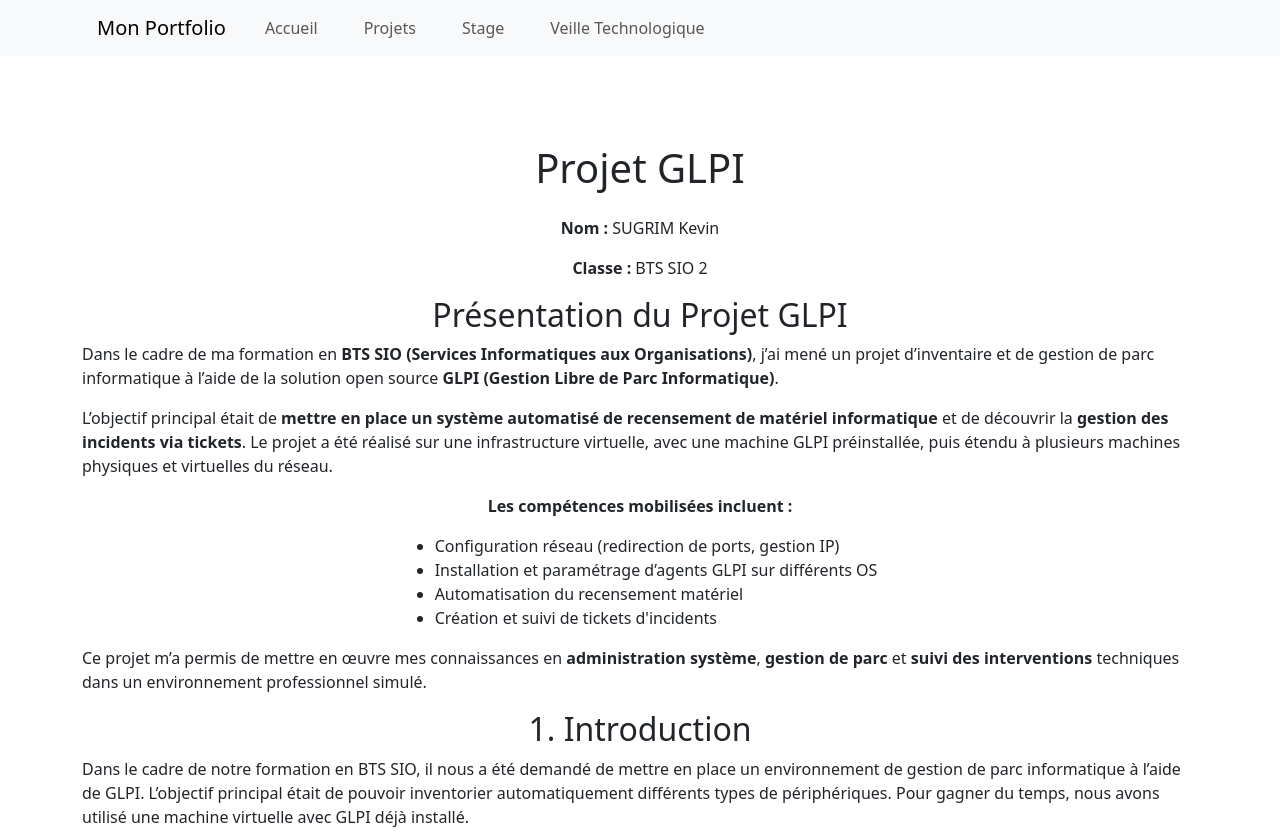
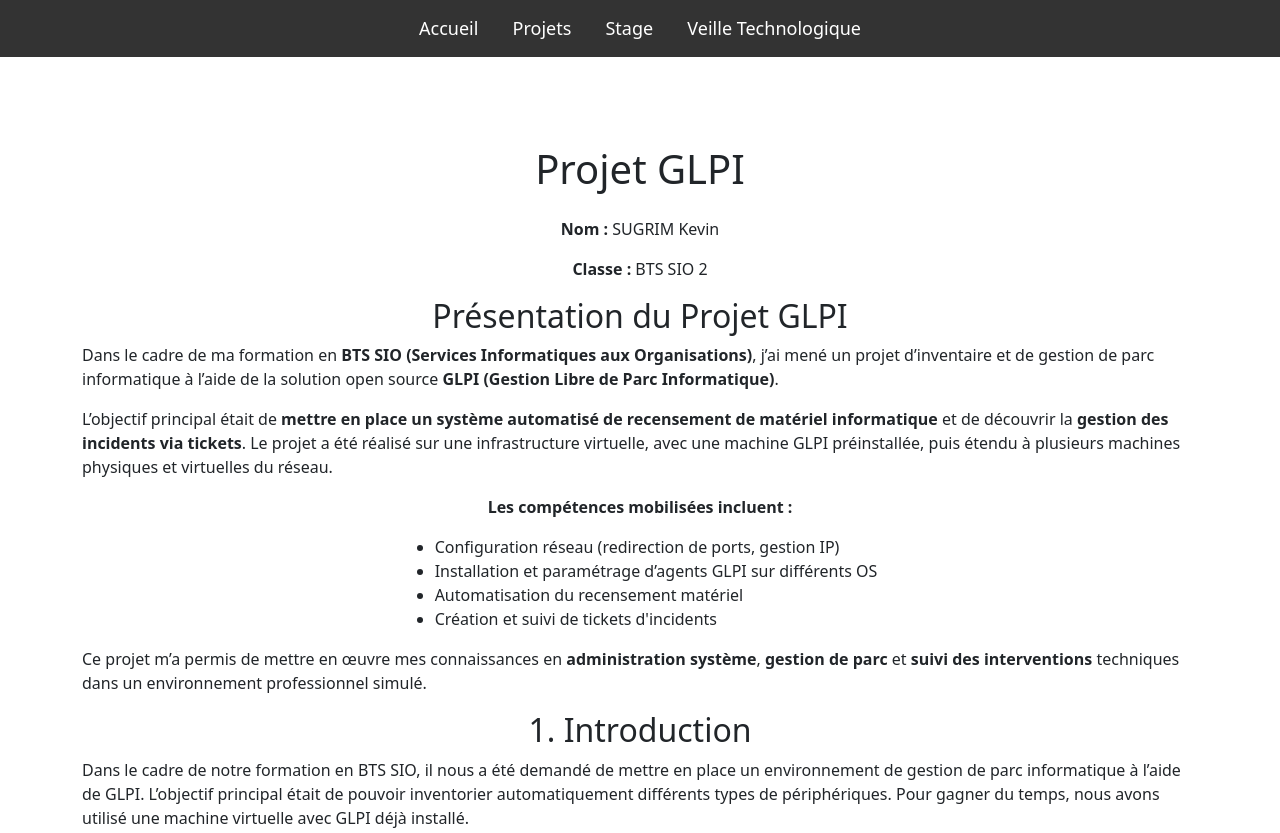
Before and after one commit to Mewzo973/portfolio, a plain HTML site: page projetGLPI.html in a window 1280 px wide. Shown: the top 833 px of the page. Drawn offline with nearby package versions, Linux system fonts and the light colour scheme.

Commit message:
vrai glpi final

```diff
--- a/projetGLPI.html
+++ b/projetGLPI.html
@@ -10,19 +10,13 @@
 <body>
 
     <!-- Menu de navigation -->
-    <nav class="navbar navbar-expand-lg navbar-light bg-light">
-        <div class="container">
-            <a class="navbar-brand" href="#">Mon Portfolio</a>
-            <div class="collapse navbar-collapse">
-                <ul class="navbar-nav me-auto">
-                    <li class="nav-item"><a class="nav-link" href="index.html#toMain">Accueil</a></li>
-                    <li class="nav-item"><a class="nav-link" href="index.html#toProjet">Projets</a></li>
-                    <li class="nav-item"><a class="nav-link" href="index.html#toStage">Stage</a></li>
-                    <li class="nav-item"><a class="nav-link" href="veille.html">Veille Technologique</a></li>
-                </ul>
-            </div>
-        </div>
+    <nav>
+        <a href="index.html#toMain">Accueil</a>
+        <a href="index.html#toProjet">Projets</a>
+        <a href="index.html#toStage">Stage</a>
+        <a href="veille.html">Veille Technologique</a>
     </nav>
+
 
     <!-- Contenu principal -->
     <section class="container my-5">
```
